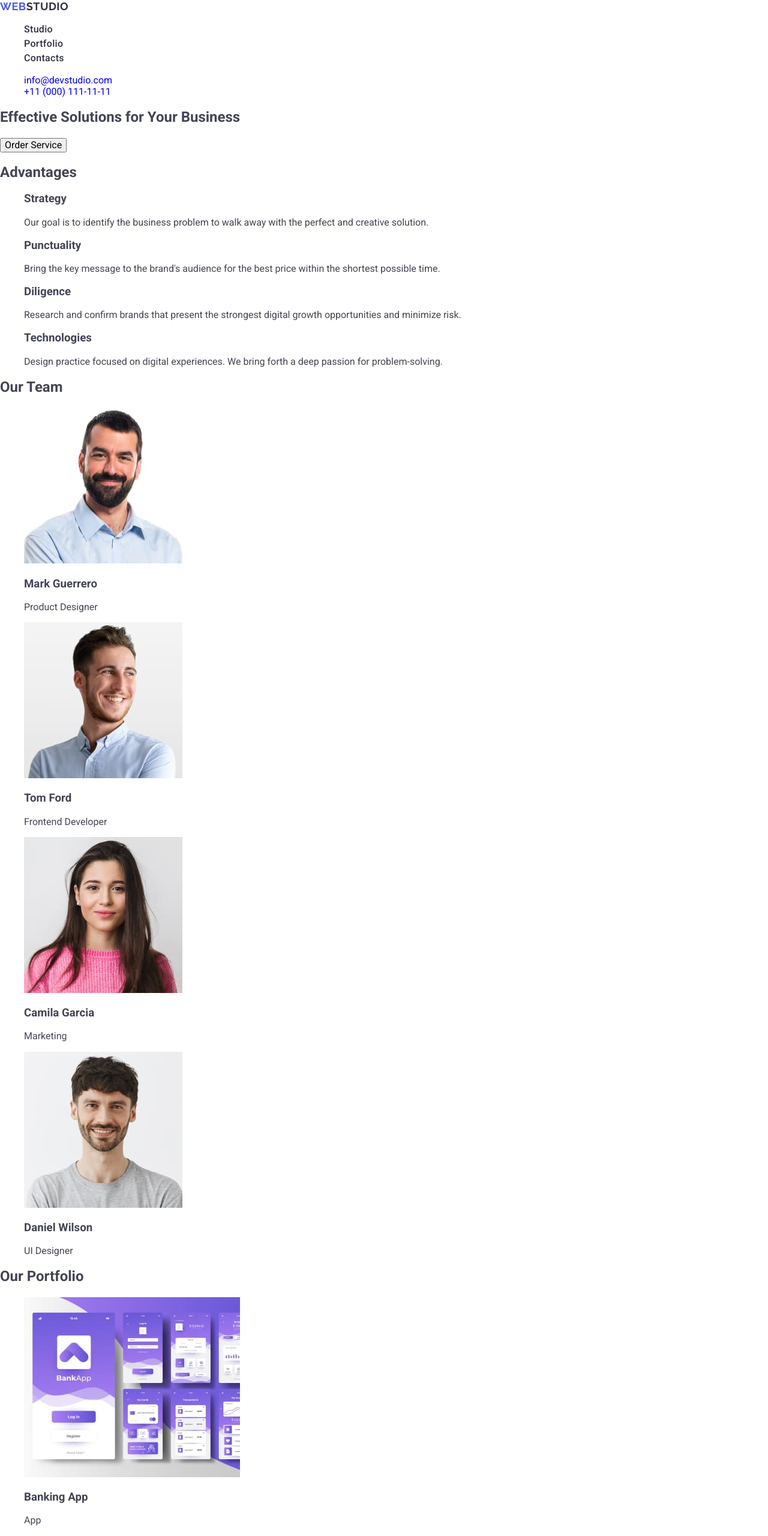
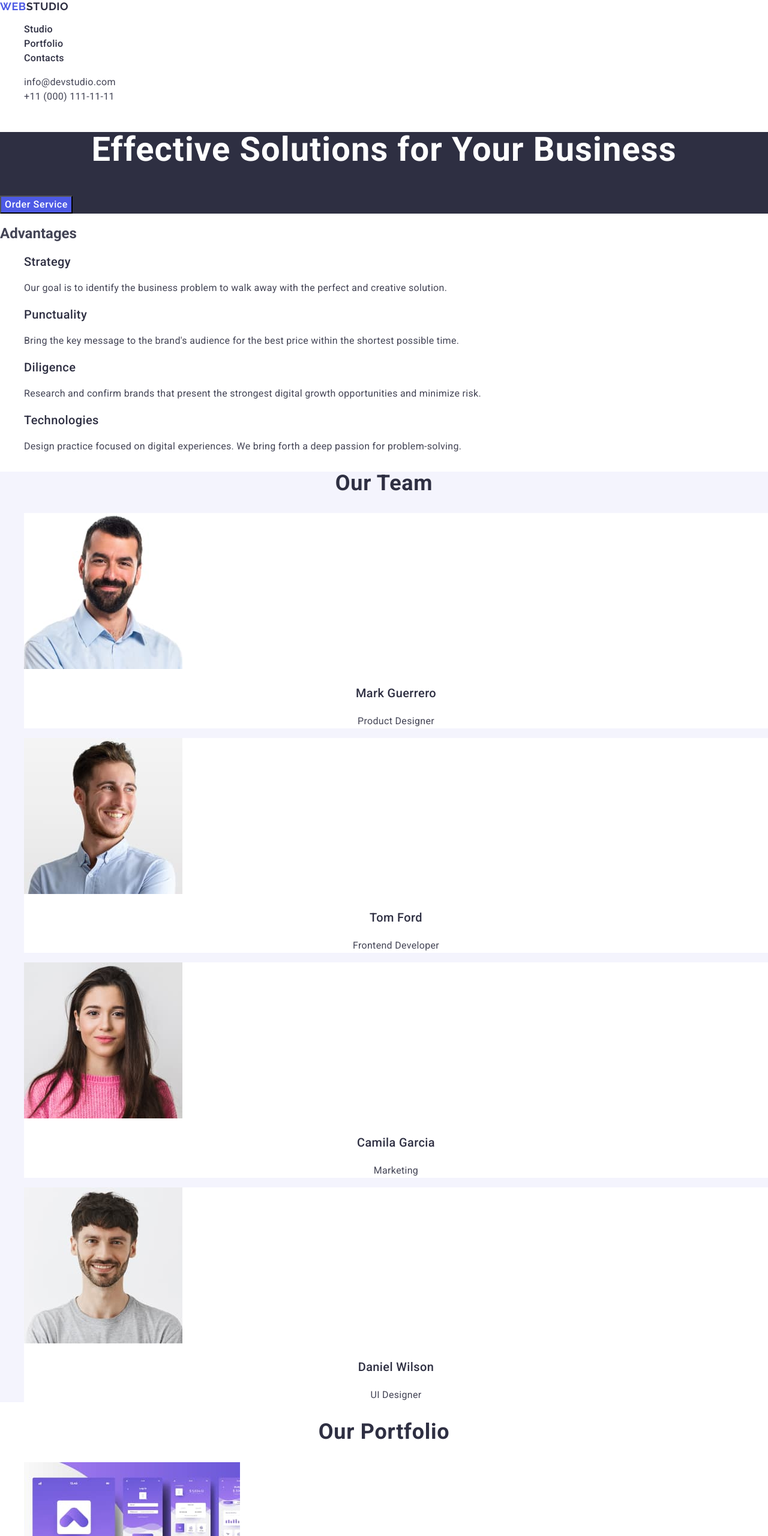
Before and after one commit to vanyashevcov/goit-markup-hw-02, a plain HTML site: page index.html in a window 1280 px wide. Shown: the top 2560 px of the page at 60% size. Drawn offline with nearby package versions, Linux system fonts and the light colour scheme.

Commit message:
Update html and css files

```diff
--- a/css/styles.css
+++ b/css/styles.css
@@ -39,3 +39,164 @@ ul {
     text-align: left;
     color: #2E2F42;
 }
+
+.navigation:hover,
+.contacts:hover,
+.navigation:focus,
+.contacts:focus {
+    color: #404bbf;
+}
+
+.address-content {
+    font-style: normal;
+}
+
+.contacts {
+    font-size: 16px;
+    font-weight: 400;
+    line-height: 1.5;
+    letter-spacing: 0.02em;
+    text-align: left;
+    color: #434455;
+}
+
+/* First section */
+
+.main-section {
+    background-color: #2E2F42;
+}
+
+.main-title {
+    font-size: 56px;
+    font-weight: 700;
+    line-height: 1.07;
+    letter-spacing: 0.02em;
+    text-align: center;
+    color: #FFFFFF;
+}
+
+.button-main-section {
+    background-color: #4D5AE5;
+    font-family: "Roboto", sans-serif;
+    font-size: 16px;
+    font-weight: 500;
+    line-height: 1.5;
+    letter-spacing: 0.04em;
+    text-align: left;
+    color: #FFFFFF;
+    cursor: pointer;
+}
+
+.button-main-section:hover,
+.button-main-section:focus {
+    background-color: #404BBF;
+}
+
+
+/* Second section */
+
+.title-advatages {
+    font-size: 20px;
+    font-weight: 500;
+    line-height: 1.2;
+    letter-spacing: 0.02em;
+    text-align: left;
+    color: #2E2F42;
+}
+
+.description-advantages {
+    font-size: 16px;
+    font-weight: 400;
+    line-height: 1.5;
+    letter-spacing: 0.02em;
+    text-align: left;
+    color: #434455;
+}
+
+/* Third section */
+
+.team-section {
+    background-color: #F4F4FD;
+}
+
+.title-team-section {
+    font-size: 36px;
+    font-weight: 700;
+    line-height: 1.11;
+    letter-spacing: 0.02em;
+    text-align: center;
+    text-transform: capitalize;
+    color: #2E2F42;
+}
+
+.team-item {
+    background-color: #FFFFFF;
+}
+
+.title-name {
+    font-size: 20px;
+    font-weight: 500;
+    line-height: 1.5;
+    letter-spacing: 0.02em;
+    text-align: center;
+    color: #2E2F42;
+}
+
+.text-name {
+    font-size: 16px;
+    font-weight: 400;
+    line-height: 24px;
+    letter-spacing: 0.02em;
+    text-align: center;
+    color: #434455;
+}
+
+/* Fourth section */
+
+.title-portfolio {
+    font-size: 36px;
+    font-weight: 700;
+    line-height: 1.11;
+    letter-spacing: 0.02em;
+    text-align: center;
+    color: #2E2F42;
+    text-transform: capitalize;
+}
+
+.title-project {
+    font-size: 20px;
+    font-weight: 500;
+    line-height: 1.2;
+    letter-spacing: 0.02em;
+    text-align: left;
+    color: #2E2F42;
+}
+
+.text-project {
+    font-size: 16px;
+    font-weight: 400;
+    line-height: 1.5;
+    letter-spacing: 0.02em;
+    text-align: left;
+    color: #434455;
+}
+
+/* Footer */
+
+.footer-info {
+    background-color: #2E2F42;
+}
+
+
+.logo-second-part-footer {
+    color: #F4F4FD;
+}
+
+.footer-text {
+    font-size: 16px;
+    font-weight: 400;
+    line-height: 1.5;
+    letter-spacing: 0.02em;
+    text-align: left;
+    color: #F4F4FD;
+}
--- a/index.html
+++ b/index.html
@@ -17,105 +17,105 @@
             <a class="logo" href="./index.html">Web<span class="logo-second-part">Studio</span></a>
             <ul>
                 <li><a class="navigation" href="./index.html">Studio</a></li>
-                <li><a class="navigation" href="#">Portfolio</a></li>
-                <li><a class="navigation" href="#">Contacts</a></li>
+                <li><a class="navigation" href="">Portfolio</a></li>
+                <li><a class="navigation" href="">Contacts</a></li>
             </ul>
         </nav>
 
-        <address>
+        <address class="address-content">
             <ul>
-                <li><a href="mailto:info@devstudio.com">info@devstudio.com</a></li>
-                <li><a href="tel:+110001111111">+11 (000) 111-11-11</a></li>
+                <li><a class="contacts" href="mailto:info@devstudio.com">info@devstudio.com</a></li>
+                <li><a class="contacts" href="tel:+110001111111">+11 (000) 111-11-11</a></li>
             </ul>
         </address>
     </header>
 
     <main>
         <section class="main-section">
-            <h1>Effective Solutions for Your Business</h1>
-            <button type="button">Order Service</button>
+            <h1 class="main-title">Effective Solutions for Your Business</h1>
+            <button class="button-main-section" type="button">Order Service</button>
         </section>
 
-        <section class="second-section">
-            <h2>Advantages</h2>
+        <section class="advantages-section">
+            <h2 class="title-second-section">Advantages</h2>
             <ul>
                 <li>
-                    <h3>Strategy</h3>
-                    <p>Our goal is to identify the business
+                    <h3 class="title-advatages">Strategy</h3>
+                    <p class="description-advantages">Our goal is to identify the business
                         problem to walk away with the perfect and creative solution.</p>
                 </li>
                 <li>
-                    <h3>Punctuality</h3>
-                    <p>Bring the key message to the brand's audience for the best price within the shortest possible time.</p>
+                    <h3 class="title-advatages">Punctuality</h3>
+                    <p class="description-advantages">Bring the key message to the brand's audience for the best price within the shortest possible time.</p>
                 </li>
                 <li>
-                    <h3>Diligence</h3>
-                    <p>Research and confirm brands that present the strongest digital growth opportunities and minimize risk.</p>
+                    <h3 class="title-advatages">Diligence</h3>
+                    <p class="description-advantages">Research and confirm brands that present the strongest digital growth opportunities and minimize risk.</p>
                 </li>
                 <li>
-                    <h3>Technologies</h3>
-                    <p>Design practice focused on digital experiences. We bring forth a deep passion for problem-solving.</p>
+                    <h3 class="title-advatages">Technologies</h3>
+                    <p class="description-advantages">Design practice focused on digital experiences. We bring forth a deep passion for problem-solving.</p>
                 </li>
             </ul>
         </section>
 
-        <section class="third-section">
-            <h2>Our Team</h2>
+        <section class="team-section">
+            <h2 class="title-team-section">Our Team</h2>
             <ul>
-                <li>
+                <li class="team-item">
                     <img src="./images/mark-guerrero.jpg" alt="Mark Guerrero" width="264">
-                    <h3>Mark Guerrero</h3>
-                    <p>Product Designer</p>
+                    <h3 class="title-name">Mark Guerrero</h3>
+                    <p class="text-name">Product Designer</p>
                 </li>
-                <li>
+                <li class="team-item">
                     <img src="./images/tom-ford.jpg" alt="Tom Ford" width="264">
-                    <h3>Tom Ford</h3>
-                    <p>Frontend Developer</p>
+                    <h3 class="title-name">Tom Ford</h3>
+                    <p class="text-name">Frontend Developer</p>
                 </li>
-                <li>
+                <li class="team-item">
                     <img src="./images/camila-garcia.jpg" alt="Camila Garcia" width="264">
-                    <h3>Camila Garcia</h3>
-                    <p>Marketing</p>
+                    <h3 class="title-name">Camila Garcia</h3>
+                    <p class="text-name">Marketing</p>
                 </li>
-                <li>
+                <li class="team-item">
                     <img src="./images/daniel-wilson.jpg" alt="Daniel Wilson" width="264">
-                    <h3>Daniel Wilson</h3>
-                    <p>UI Designer</p>
+                    <h3 class="title-name">Daniel Wilson</h3>
+                    <p class="text-name">UI Designer</p>
                 </li>
             </ul>
         </section>
         <section>
-            <h2 class="fout-section-title">Our Portfolio</h2>
+            <h2 class="title-portfolio">Our Portfolio</h2>
             <ul>
                 <li>
                     <img src="./images/banking-app.jpg" alt="Banking App" width="360">
-                    <h3>Banking App</h3>
+                    <h3 class="title-project">Banking App</h3>
                     <p>App</p>
                 </li>
                 <li>
                     <img src="./images/cashless-payment.jpg" alt="Cashless Payment" width="360">
-                    <h3>Cashless Payment</h3>
-                    <p>Marketing</p>
+                    <h3 class="title-project">Cashless Payment</h3>
+                    <p class="text-project">Marketing</p>
                 </li>
                 <li>
                     <img src="./images/meditation-app.jpg" alt="Meditation App" width="360">
-                    <h3>Meditation App</h3>
-                    <p>App</p>
+                    <h3 class="title-project">Meditation App</h3>
+                    <p class="text-project">App</p>
                 </li>
                 <li>
                     <img src="./images/taxi-service.jpg" alt="Taxi Service" width="360">
-                    <h3>Taxi Service</h3>
-                    <p>Marketing</p>
+                    <h3 class="title-project">Taxi Service</h3>
+                    <p class="text-project">Marketing</p>
                 </li>
                 <li>
                     <img src="./images/screen-illustrations.jpg" alt="Screen Illustrations" width="360">
-                    <h3>Screen Illustrations</h3>
-                    <p>Design</p>
+                    <h3 class="title-project">Screen Illustrations</h3>
+                    <p class="text-project">Design</p>
                 </li>
                 <li>
                     <img src="./images/online-courses.jpg" alt="Online Courses" width="360">
-                    <h3>Online Courses</h3>
-                    <p>Marketing</p>
+                    <h3 class="title-project">Online Courses</h3>
+                    <p class="text-project">Marketing</p>
                 </li>
             </ul>
         </section>
```
